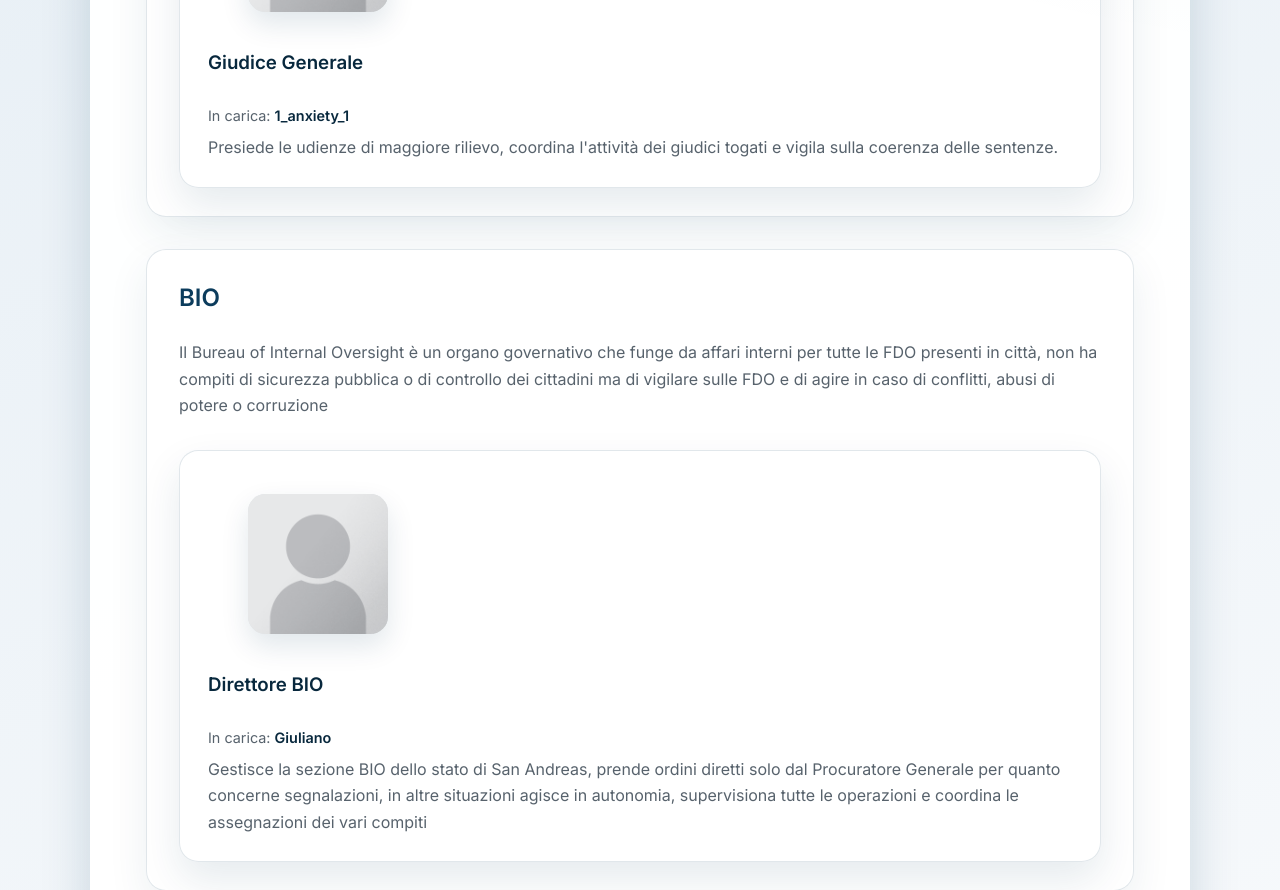
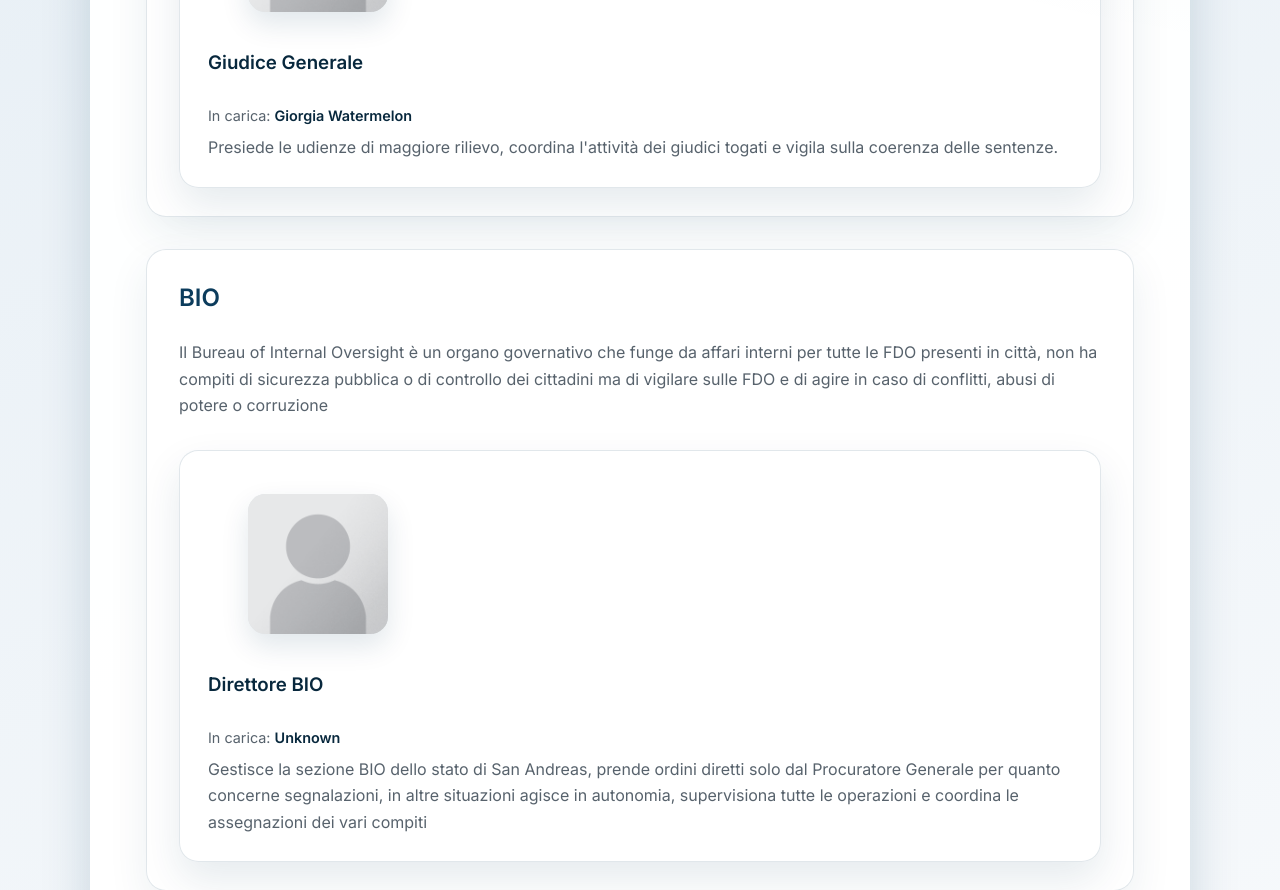
Before and after one commit to governo-sierra-v3/site, a Jekyll site: the page built from cariche-pubbliche.md, in a window 1280 px wide and 1400 px high, scrolled down 1828 px. Shown: the part 241-1131 px from the top of the window. Built offline with Jekyll 4.4.1, drawn with Linux system fonts in a browser that asks for light colours.

Commit message:
Update cariche-pubbliche.md

```diff
--- a/cariche-pubbliche.md
+++ b/cariche-pubbliche.md
@@ -78,7 +78,7 @@ description: Organigramma istituzionale del Governo di Sierra V3
       </figure>
       <div class="role-content">
         <h3>Giudice Generale</h3>
-        <p class="role-holder">In carica: <span>1_anxiety_1</span></p>
+        <p class="role-holder">In carica: <span>Giorgia Watermelon</span></p>
         <p>Presiede le udienze di maggiore rilievo, coordina l'attività dei giudici togati e vigila sulla coerenza delle sentenze.</p>
       </div>
     </article>
@@ -95,7 +95,7 @@ description: Organigramma istituzionale del Governo di Sierra V3
       </figure>
       <div class="role-content">
         <h3>Direttore BIO</h3>
-        <p class="role-holder">In carica: <span>Giuliano</span></p>
+        <p class="role-holder">In carica: <span>Unknown</span></p>
         <p>Gestisce la sezione BIO dello stato di San Andreas, prende ordini diretti solo dal Procuratore Generale per quanto concerne segnalazioni, in altre situazioni agisce in autonomia, supervisiona tutte le operazioni e coordina le assegnazioni dei vari compiti</p>
       </div>
     </article>
```
